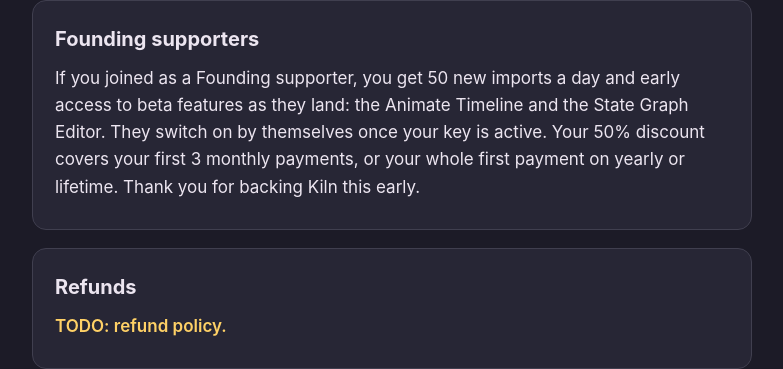
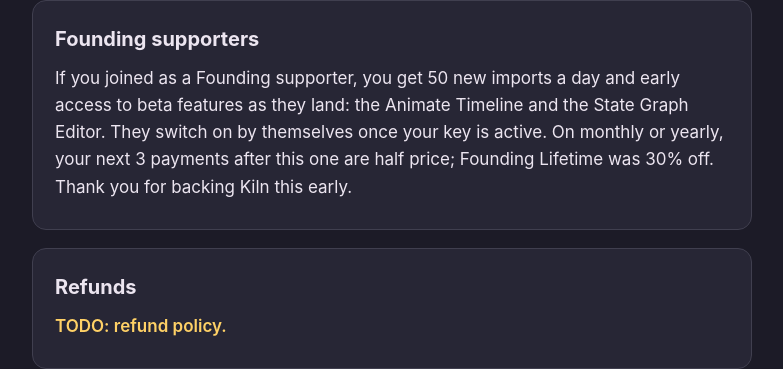
Before and after one commit to rblx-keii/Kiln-Releases, a Jekyll site: the page docs/success.html, which Jekyll copies as it is, in a window 1280 px wide. Shown: the part 1433-1802 px from the top of the page, without its empty margins (248-1031 px from the left). Built offline with Jekyll 4.4.1, drawn with Linux system fonts in a browser that asks for light colours.

Commit message:
Founding pricing: lifetime 30% off; monthly/yearly 50% off payments 2 to 4
Co-Authored-By: Claude Opus 5.5 <noreply@anthropic.com>

```diff
--- a/docs/success.html
+++ b/docs/success.html
@@ -116,8 +116,8 @@
     <h2 id="founding-title">Founding supporters</h2>
     <p>If you joined as a Founding supporter, you get 50 new imports a day and early access to beta features as
       they land: the Animate Timeline and the State Graph Editor. They switch on by themselves once your key is
-      active. Your 50% discount covers your first 3 monthly payments, or your whole first payment on yearly or
-      lifetime. Thank you for backing Kiln this early.</p>
+      active. On monthly or yearly, your next 3 payments after this one are half price; Founding Lifetime was 30%
+      off. Thank you for backing Kiln this early.</p>
   </section>
 
   <section aria-labelledby="refund-title">
```
Also changed, not shown: README.md.
